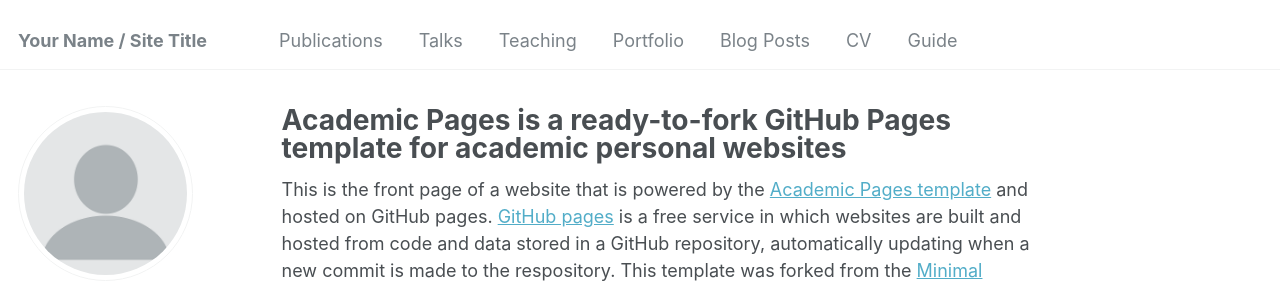
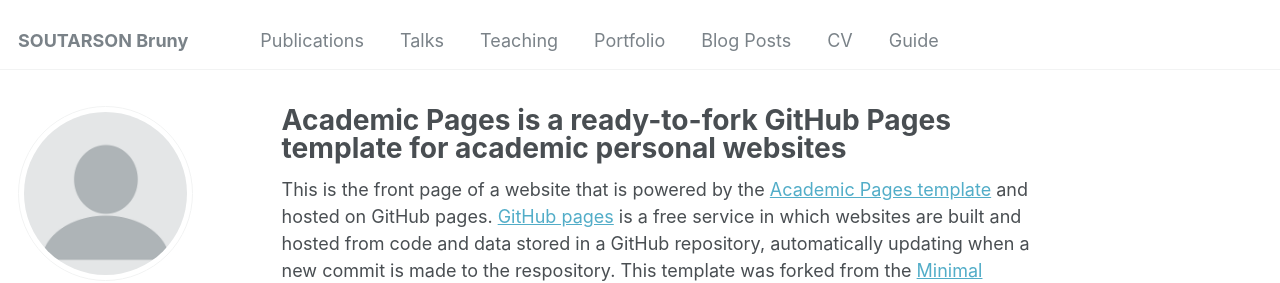
Before and after one commit to brutheg/brutheg.github.io, a Jekyll site: the page built from _pages/about.md, in a window 1280 px wide. Shown: the top 283 px of the page. Built offline with Jekyll 4.4.1, drawn with Linux system fonts in a browser that asks for light colours; some web fonts are replaced.

Commit message:
Update _config.yml

```diff
--- a/_config.yml
+++ b/_config.yml
@@ -8,7 +8,7 @@
 
 # Basic Site Settings
 locale                   : "en-US"
-title                    : "Your Name / Site Title"
+title                    : "SOUTARSON Bruny"
 title_separator          : "-"
 name                     : &name "Your Name"
 description              : &description "personal description"
```
